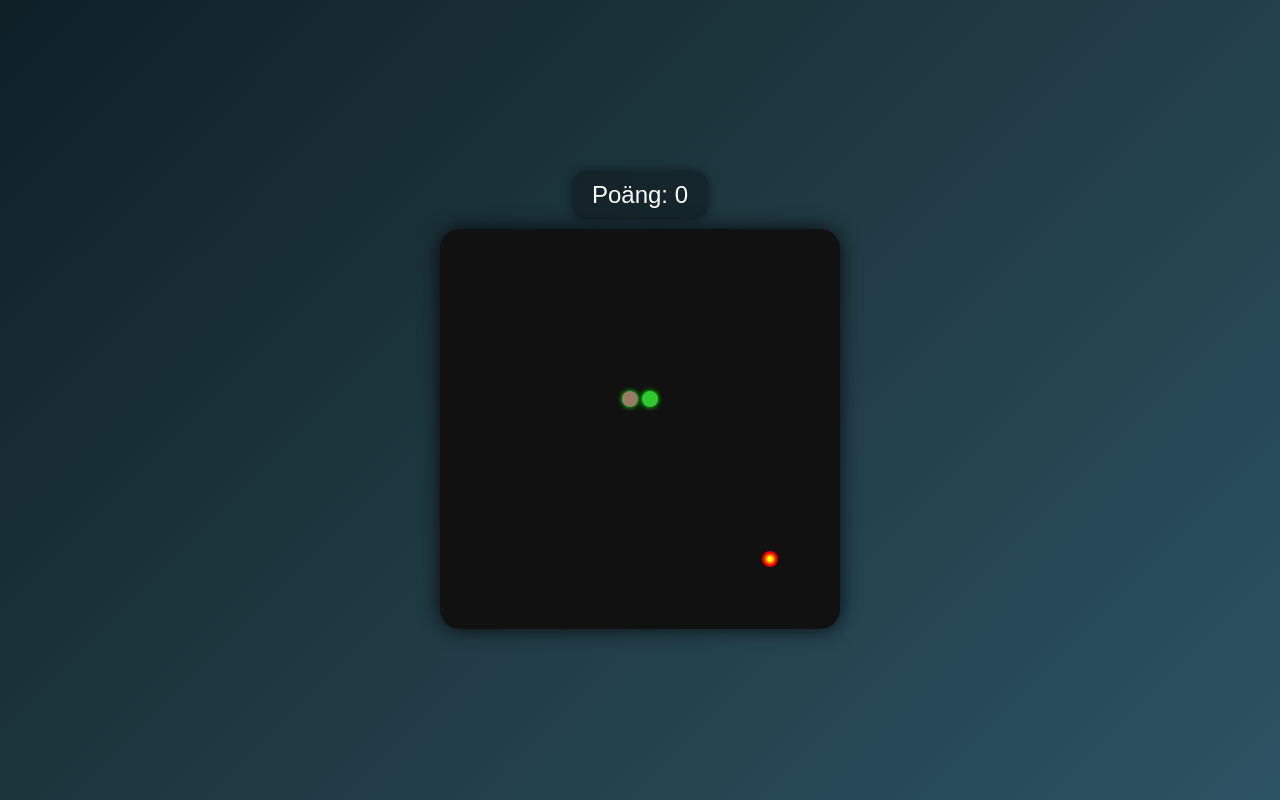
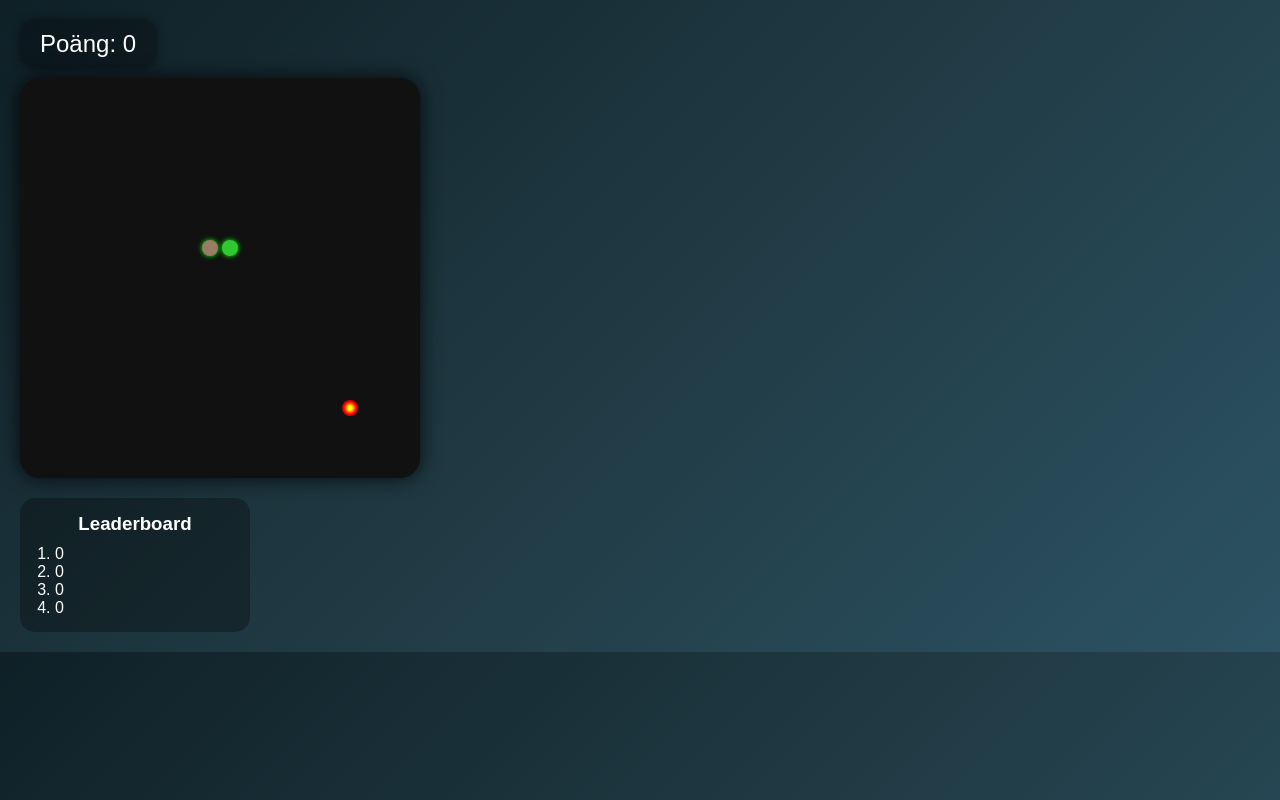
Before and after one commit to albinbergstedtchristell-crypto/albin-app, a plain HTML site: page index.html in a window 1280 px wide. Drawn offline with Linux system fonts and the light colour scheme.

Commit message:
en leader bord skappad

```diff
--- a/index.html
+++ b/index.html
@@ -3,18 +3,18 @@
 <head>
 <meta charset="UTF-8">
 <meta name="viewport" content="width=device-width, initial-scale=1.0">
-<title>Snake – Snygg version</title>
+<title>Snake Pro med Leaderboard</title>
 <style>
 body {
     margin: 0;
     display: flex;
     justify-content: center;
-    align-items: center;
-    height: 100vh;
+    align-items: flex-start;
     background: linear-gradient(135deg, #0f2027, #203a43, #2c5364);
     font-family: Arial, sans-serif;
     flex-direction: column;
     color: white;
+    padding: 20px;
 }
 
 #score {
@@ -31,12 +31,36 @@ canvas {
     border-radius: 20px;
     box-shadow: 0 0 20px rgba(0,0,0,0.8);
 }
+
+#leaderboard {
+    margin-top: 20px;
+    background: rgba(0,0,0,0.3);
+    padding: 15px;
+    border-radius: 15px;
+    width: 200px;
+    text-align: left;
+}
+
+#leaderboard h3 {
+    margin: 0 0 10px 0;
+    text-align: center;
+}
+
+#leaderboard ol {
+    padding-left: 20px;
+    margin: 0;
+}
 </style>
 </head>
 <body>
 
 <div id="score">Poäng: 0</div>
 <canvas id="gameCanvas" width="400" height="400"></canvas>
+
+<div id="leaderboard">
+  <h3>Leaderboard</h3>
+  <ol id="leaderboardList"></ol>
+</div>
 
 <audio id="eatSound" src="https://www.soundjay.com/button/beep-07.wav"></audio>
 <audio id="deathSound" src="https://www.soundjay.com/button/beep-10.wav"></audio>
@@ -70,8 +94,32 @@ function getSnakeColor(index, length) {
     return `rgb(${r},${g},${b})`;
 }
 
+// Leaderboard
+function updateLeaderboard(newScore) {
+    let scores = JSON.parse(localStorage.getItem("snakeLeaderboard")) || [];
+    scores.push(newScore);
+    scores.sort((a,b) => b-a);
+    if (scores.length > 5) scores = scores.slice(0,5); // Top 5
+    localStorage.setItem("snakeLeaderboard", JSON.stringify(scores));
+    renderLeaderboard(scores);
+}
+
+function renderLeaderboard(scores) {
+    const list = document.getElementById("leaderboardList");
+    list.innerHTML = "";
+    scores.forEach(score => {
+        const li = document.createElement("li");
+        li.textContent = score;
+        list.appendChild(li);
+    });
+}
+
+// Visa leaderboard vid start
+renderLeaderboard(JSON.parse(localStorage.getItem("snakeLeaderboard")) || []);
+
 // Reset
 function resetGame() {
+    updateLeaderboard(score); // Spara poäng
     snake.x = 160;
     snake.y = 160;
     snake.cells = [];
@@ -82,7 +130,7 @@ function resetGame() {
     speed = 6;
     document.getElementById("score").textContent = "Poäng: " + score;
 
-    // Döds-animation: blinkar rött
+    // Döds-animation
     ctx.fillStyle = "rgba(255,0,0,0.5)";
     ctx.fillRect(0,0,canvas.width,canvas.height);
 }
@@ -109,7 +157,7 @@ function gameLoop() {
     snake.cells.unshift({x: snake.x, y: snake.y});
     if (snake.cells.length > snake.maxCells) snake.cells.pop();
 
-    // Blinkande äpple med glöd
+    // Blinkande äpple
     appleBlink = !appleBlink;
     let gradient = ctx.createRadialGradient(apple.x + grid/2, apple.y + grid/2, 2, apple.x + grid/2, apple.y + grid/2, grid/2);
     gradient.addColorStop(0, "yellow");
@@ -120,7 +168,7 @@ function gameLoop() {
     ctx.arc(apple.x + grid/2, apple.y + grid/2, grid/2 - 2, 0, Math.PI*2);
     ctx.fill();
 
-    // Rita ormen
+    // Rita ormen och kolla kollisioner
     snake.cells.forEach((cell, index) => {
         let color = getSnakeColor(index, snake.cells.length);
         ctx.fillStyle = color;
```
